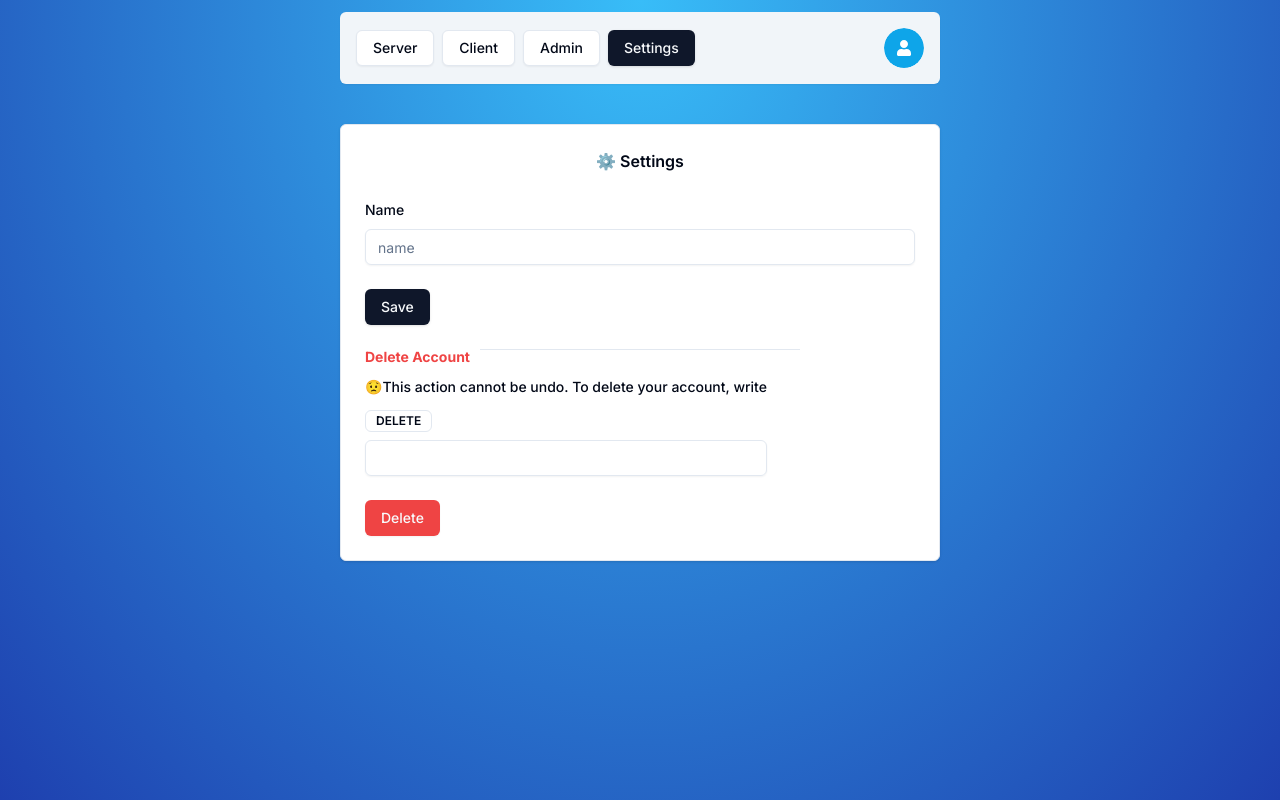
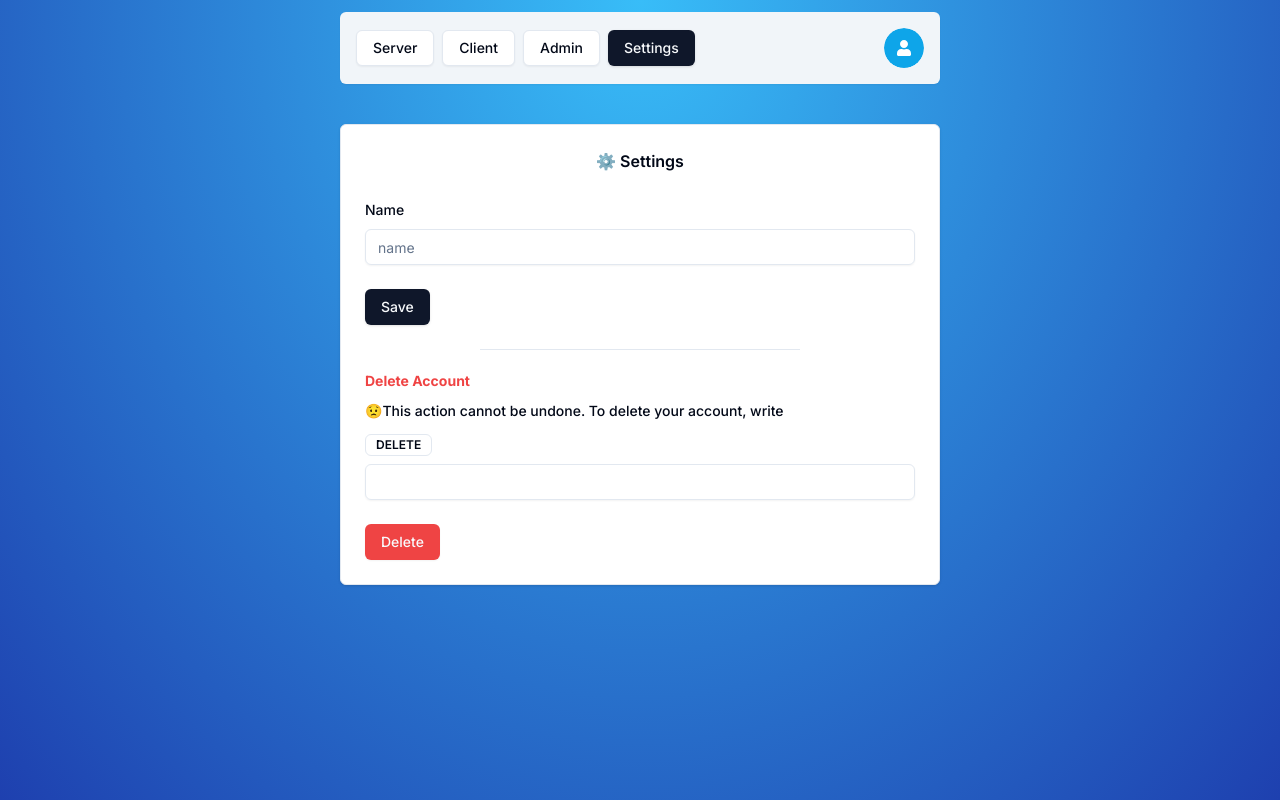
Before and after one commit to Ricardosgeral/dams-auth, a Next.js app: page /settings in a window 1280 px wide. Built offline with nearby package versions, Linux system fonts and the light colour scheme; no server answers.

Commit message:
minor bugs

```diff
--- a/actions/delete-account.ts
+++ b/actions/delete-account.ts
@@ -13,22 +13,22 @@ export const deleteAccount = async (
   const user = await currentUser();
 
   if (!user) {
-    return { error: "unautorized" };
+    return { errorDelete: "unautorized" };
   }
 
   const dbUser = await getUserById(user.id);
 
   if (!dbUser) {
-    return { error: "Unautorized" };
+    return { errorDelete: "Unautorized" };
   }
 
   if (values.delete !== "DELETE") {
-    return { success: "Write 'DELETE' to remove account!" };
+    return { errorDelete: "Write 'DELETE' to remove account!" };
   }
 
   await db.user.delete({ where: { id: dbUser.id } });
 
   await signOut({ redirectTo: "/", redirect: true });
 
-  return { success: "Account deleted 😒" };
+  return { successDelete: "Account deleted 😒" };
 };
--- a/app/(protected)/settings/page.tsx
+++ b/app/(protected)/settings/page.tsx
@@ -6,12 +6,7 @@ import { useSession } from "next-auth/react";
 import { useState, useTransition, useEffect } from "react";
 import { settings } from "@/actions/settings";
 import { Button } from "@/components/ui/button";
-import {
-  Card,
-  CardHeader,
-  CardContent,
-  CardFooter,
-} from "@/components/ui/card";
+import { Card, CardHeader, CardContent } from "@/components/ui/card";
 
 import {
   Select,
@@ -45,24 +40,24 @@ import { Badge } from "@/components/ui/badge";
 export default function SettingsPage() {
   const [error, setError] = useState("");
   const [success, setSuccess] = useState("");
+
+  const [errorDelete, setErrorDelete] = useState("");
+  const [successDelete, setSuccessDelete] = useState("");
+
   const { update } = useSession();
   const [isPending, startTransition] = useTransition();
 
   const user = useCurrentUser();
 
-  useEffect(() => {
-    update();
-  }, []);
-
   const form = useForm<z.infer<typeof SettingsSchema>>({
     resolver: zodResolver(SettingsSchema),
     defaultValues: {
-      name: user?.name || undefined,
-      email: user?.email || undefined,
-      password: undefined,
-      newPassword: undefined,
-      role: user?.role || undefined,
-      isTwoFactorEnabled: user?.isTwoFactorEnabled || undefined,
+      name: user?.name || "",
+      email: user?.email || "",
+      password: "",
+      newPassword: "",
+      role: user?.role || "USER",
+      isTwoFactorEnabled: user?.isTwoFactorEnabled || false,
     },
   });
 
@@ -95,14 +90,14 @@ export default function SettingsPage() {
     startTransition(() => {
       deleteAccount(values)
         .then((data) => {
-          if (data.error) {
-            setError(data.error);
+          if (data.errorDelete) {
+            setErrorDelete(data.errorDelete);
           }
-          if (data.success) {
-            setSuccess(data.success);
+          if (data.successDelete) {
+            setSuccessDelete(data.successDelete);
           }
         })
-        .catch(() => setError("Something went wrong"));
+        .catch(() => setErrorDelete("Something went wrong"));
     });
   };
 
@@ -177,7 +172,7 @@ export default function SettingsPage() {
                     name="newPassword"
                     render={({ field }) => (
                       <FormItem>
-                        <FormLabel>New password</FormLabel>
+                        <FormLabel>New password | Confirm password </FormLabel>
                         <FormControl>
                           <Input
                             {...field}
@@ -251,11 +246,10 @@ export default function SettingsPage() {
             </Button>
           </form>
         </Form>
-      </CardContent>
-      <div className="space-y-6">
-        <hr className="w-80 mx-auto" />
-      </div>
-      <CardFooter>
+        <div className="flex flex-col space-y-1.5 p-6">
+          <hr className="w-80 mx-auto" />
+        </div>
+
         <Form {...formDelete}>
           <form
             className="space-y-6"
@@ -273,8 +267,8 @@ export default function SettingsPage() {
                           Delete Account
                         </h1>
                         <p>
-                          😟This action cannot be undo. To delete your account,
-                          write
+                          😟This action cannot be undone. To delete your
+                          account, write
                         </p>
                         <Badge variant="outline">DELETE</Badge>
                       </div>
@@ -287,14 +281,14 @@ export default function SettingsPage() {
                 )}
               />
             </div>
-            <FormError message={error} />
-            <FormSuccess message={success} />
+            <FormError message={errorDelete} />
+            <FormSuccess message={successDelete} />
             <Button variant="destructive" type="submit" disabled={isPending}>
               Delete
             </Button>
           </form>
         </Form>
-      </CardFooter>
+      </CardContent>
     </Card>
   );
 }
--- a/hooks/use-current-user.ts
+++ b/hooks/use-current-user.ts
@@ -1,6 +1,5 @@
 // this custom hook is to use avoid being always using session.data?.user in pages to get the current user
 import { useSession } from "next-auth/react";
-
 export const useCurrentUser = () => {
   const session = useSession();
   return session.data?.user;
--- a/schemas/index.ts
+++ b/schemas/index.ts
@@ -9,12 +9,12 @@ export const DeleteAccountSchema = z.object({
 
 export const SettingsSchema = z
   .object({
-    name: z.string().optional(),
+    name: z.string().min(2).optional(),
     isTwoFactorEnabled: z.boolean().optional(),
-    role: z.enum([UserRole.ADMIN, UserRole.USER]),
-    email: z.optional(z.string().email()),
-    password: z.string().min(6).max(30).optional(),
-    newPassword: z.string().min(6).max(30).optional(),
+    role: z.enum([UserRole.ADMIN, UserRole.USER]).optional(),
+    email: z.string().email().optional(),
+    password: z.string().min(6).max(18).optional(),
+    newPassword: z.string().min(6).max(18).optional(),
   })
   .refine(
     (data) => {
@@ -25,7 +25,7 @@ export const SettingsSchema = z
       return true;
     },
     {
-      message: "New Password is required!",
+      message: "New (or Confirmation) Password is required!",
       path: ["newPassword"],
     }
   )
```
